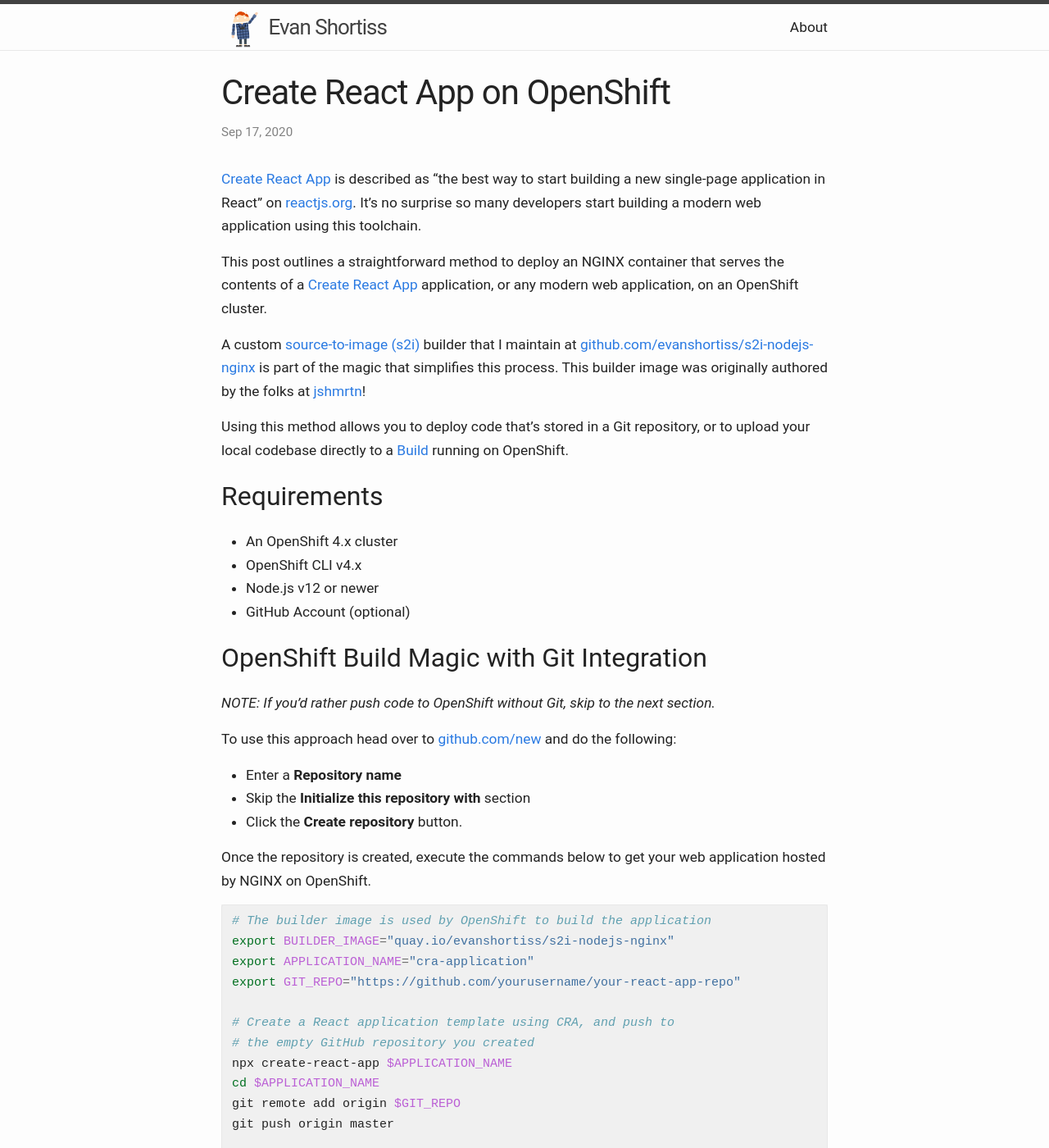
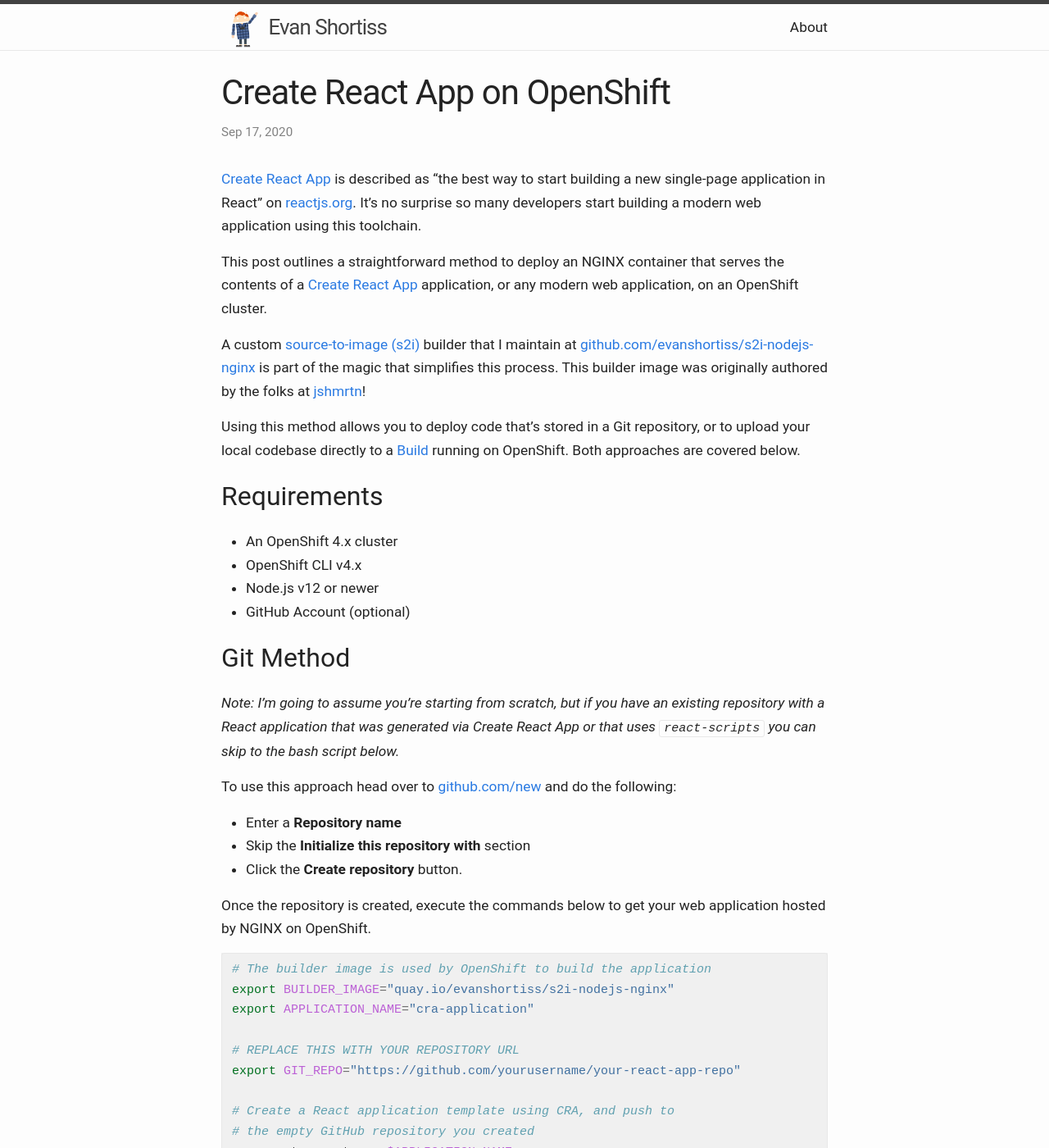
Before and after one commit to evanshortiss/evanshortiss.github.io, a Jekyll site: the page built from _posts/2020-09-17-create-react-app-on-openshift.markdown, in a window 1280 px wide and 1400 px high. Shown: the whole window at 82% size. Built offline with Jekyll 4.4.1, drawn with Linux system fonts in a browser that asks for light colours; some of the changed text lies outside the part shown.

Commit message:
improve cra blogpost structure

```diff
--- a/_posts/2020-09-17-create-react-app-on-openshift.markdown
+++ b/_posts/2020-09-17-create-react-app-on-openshift.markdown
@@ -22,7 +22,7 @@
 
 Using this method allows you to deploy code that's stored in a Git repository,
 or to upload your local codebase directly to a [Build](https://docs.openshift.com/container-platform/3.9/dev_guide/builds/index.html)
-running on OpenShift.
+running on OpenShift. Both approaches are covered below.
 
 ## Requirements
 
@@ -31,9 +31,11 @@
 * Node.js v12 or newer
 * GitHub Account (optional)
 
-## OpenShift Build Magic with Git Integration
+## Git Method
 
-_NOTE: If you'd rather push code to OpenShift without Git, skip to the next section._
+_Note: I'm going to assume you're starting from scratch, but if you have an existing
+repository with a React application that was generated via Create React App or
+that uses `react-scripts` you can skip to the bash script below._
 
 To use this approach head over to [github.com/new](https://github.com/new, _blank)
 and do the following:
@@ -49,6 +51,8 @@
 # The builder image is used by OpenShift to build the application
 export BUILDER_IMAGE="quay.io/evanshortiss/s2i-nodejs-nginx"
 export APPLICATION_NAME="cra-application"
+
+# REPLACE THIS WITH YOUR REPOSITORY URL
 export GIT_REPO="https://github.com/yourusername/your-react-app-repo"
 
 # Create a React application template using CRA, and push to
@@ -85,7 +89,7 @@
 also set up a [Build Trigger](https://docs.openshift.com/container-platform/4.5/builds/triggering-builds-build-hooks.html#builds-triggers_triggering-builds-build-hooks)
 to automate builds using a Git hook.
 
-## Git-less OpenShift Build Magic
+## Git-less Method
 
 If you'd rather develop locally and upload the application assets for builds,
 then give this binary build solution a try.
```
